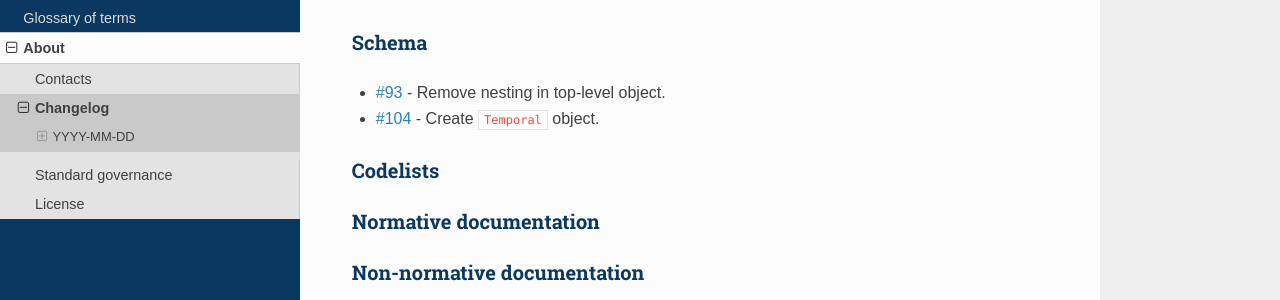
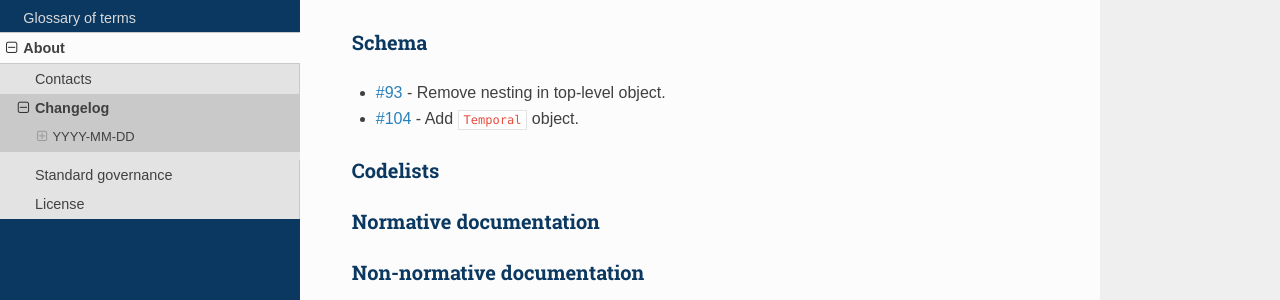
Before and after one commit to GFDRR/rdl-standard, a Sphinx documentation site: the page built from docs/about/changelog.md, in a window 1280 px wide. Shown: the part 246-546 px from the top of the page. Built offline with Sphinx 7.4.7 and the Read the Docs theme 2.0.0, drawn with Linux system fonts in a browser that asks for light colours.

Commit message:
Apply suggestions from code review
Co-authored-by: Duncan Dewhurst <duncan.dewhurst@opendataservices.coop>

```diff
--- a/docs/about/changelog.md
+++ b/docs/about/changelog.md
@@ -7,7 +7,7 @@ This page lists changes to the Risk Data Library Standard.
 ### Schema
 
 - [#93](https://github.com/GFDRR/rdl-standard/pull/93) - Remove nesting in top-level object.
-- [#104](https://github.com/GFDRR/rdl-standard/pull/104) - Create `Temporal` object.
+- [#104](https://github.com/GFDRR/rdl-standard/pull/104) - Add `Temporal` object.
 
 ### Codelists
 
```
Also changed, not shown: 1 other file.
